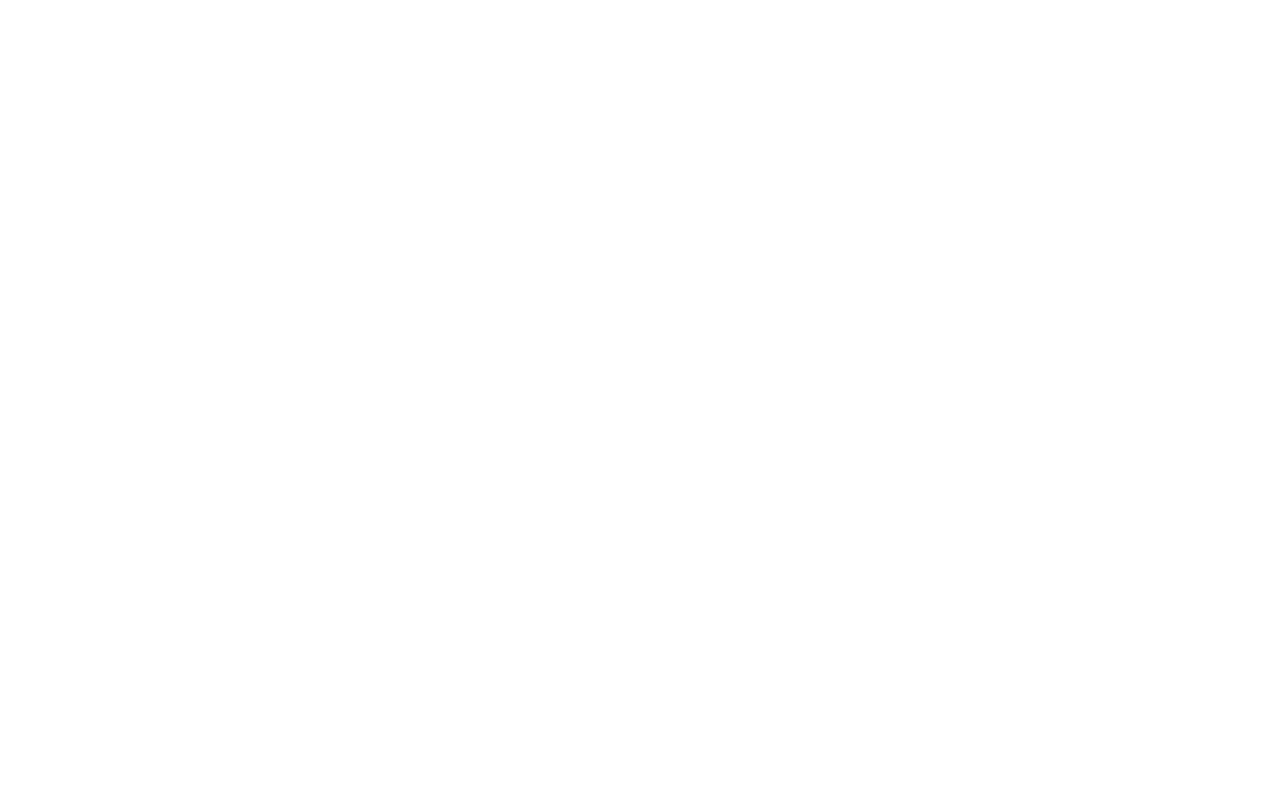
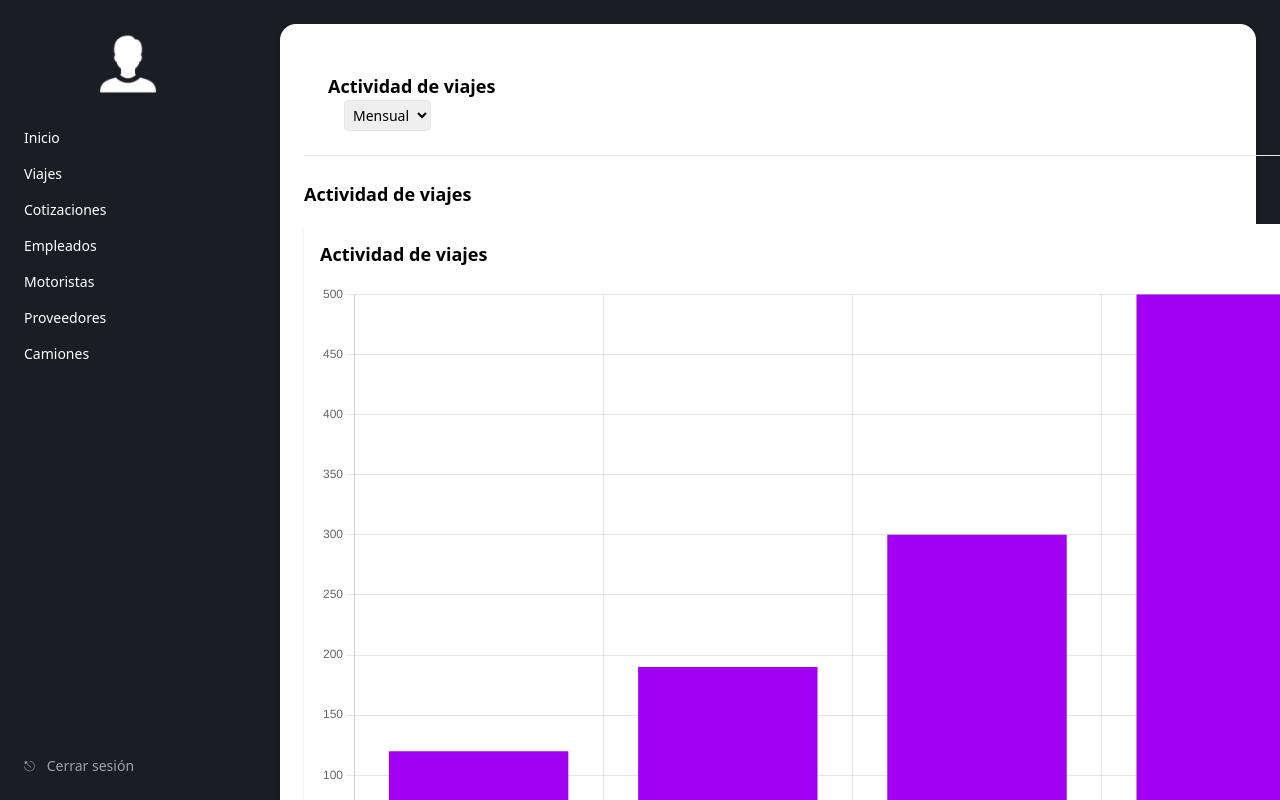
Before and after one commit to ImpulsatecRivera/Rivera, a React (Vite) app in the folder Frontend/page-Private/: page /dashboard in a window 1280 px wide. Before the commit this address had no page. Built offline with nearby package versions, Linux system fonts and the light colour scheme.

Commit message:
Probando diseño del dashboard(Prototipo visual)

```diff
--- a/Frontend/page-Private/package.json
+++ b/Frontend/page-Private/package.json
@@ -10,7 +10,9 @@
     "preview": "vite preview"
   },
   "dependencies": {
+    "chart.js": "^4.5.0",
     "react": "^19.1.0",
+    "react-chartjs-2": "^5.3.0",
     "react-dom": "^19.1.0",
     "react-router-dom": "^7.6.2"
   },
--- a/Frontend/page-Private/src/App.jsx
+++ b/Frontend/page-Private/src/App.jsx
@@ -5,6 +5,7 @@
 import VerificationCode from "./pages/VerificationCode";
 import VerificationInput from "./pages/VerificationInput";
 import ResetPassword from "./pages/ResetPassword";
+import Dashboard from "./pages/Dashboard/Dashboard";
 
 function App() {
   return (
@@ -14,6 +15,7 @@
       <Route path="/verification-code" element={<VerificationCode />} />
       <Route path="/verification-input" element={<VerificationInput />} />
       <Route path="/reset-password" element={<ResetPassword />} />
+      <Route path="/dashboard" element={<Dashboard />} />
     </Routes>
   );
 }
--- /dev/null
+++ b/Frontend/page-Private/src/components/Dashboard/Chart.jsx
@@ -0,0 +1,28 @@
+import { Bar } from "react-chartjs-2";
+import { Chart as ChartJS, CategoryScale, LinearScale, BarElement, Title, Tooltip } from "chart.js";
+
+ChartJS.register(CategoryScale, LinearScale, BarElement, Title, Tooltip);
+
+const data = {
+  labels: ['Ene', 'Feb', 'Mar', 'Abr', 'May'],
+  datasets: [
+    {
+      label: 'Viajes',
+      data: [120, 190, 300, 500, 200],
+      backgroundColor: '#a100f2',
+    },
+  ],
+};
+
+const Chart = () => {
+  return (
+    <div className="p-4 bg-white rounded shadow">
+      <h2 className="text-lg font-semibold">Actividad de viajes</h2>
+      <div className="mt-4">
+        <Bar data={data} />
+      </div>
+    </div>
+  );
+};
+
+export default Chart;
--- /dev/null
+++ b/Frontend/page-Private/src/components/Dashboard/Header.jsx
@@ -0,0 +1,11 @@
+const Header = () => (
+  <div className="p-6 border-b border-gray-200">
+    <h2 className="text-lg font-semibold">Actividad de viajes</h2>
+    <select className="ml-4 p-1 text-sm rounded border">
+      <option>Mensual</option>
+      <option>Semanal</option>
+    </select>
+  </div>
+);
+
+export default Header;
--- /dev/null
+++ b/Frontend/page-Private/src/components/Dashboard/ReportCard.jsx
@@ -0,0 +1,11 @@
+const ReportCard = () => (
+  <div className="bg-white shadow rounded-lg p-6 text-center">
+    <p className="font-semibold">Informes</p>
+    <p className="text-sm text-gray-500 mt-2 mb-4">
+      Lorem ipsum dolor sit amet. Ut enim ad minim.
+    </p>
+    <button className="bg-black text-white text-sm py-2 px-4 rounded">Ver más</button>
+  </div>
+);
+
+export default ReportCard;
--- /dev/null
+++ b/Frontend/page-Private/src/components/Dashboard/RightPanel.jsx
@@ -0,0 +1,28 @@
+import ReportCard from "./ReportCard";
+
+const RightPanel = () => {
+  const data = [
+    { label: "Food and Drink", value: "872,400" },
+    { label: "Shopping", value: "1,378,200" },
+    { label: "Housing", value: "928,500" },
+    { label: "Transportation", value: "420,700" },
+    { label: "Vehicle", value: "520,000" },
+  ];
+
+  return (
+    <div className="bg-gray-100 p-6 space-y-6">
+      <h3 className="font-semibold">Tipos de carga frecuentes</h3>
+      <ul className="space-y-2 text-sm">
+        {data.map((item, i) => (
+          <li key={i} className="flex justify-between">
+            <span>{item.label}</span>
+            <span className="font-semibold">{item.value}</span>
+          </li>
+        ))}
+      </ul>
+      <ReportCard />
+    </div>
+  );
+};
+
+export default RightPanel;
--- /dev/null
+++ b/Frontend/page-Private/src/components/Dashboard/Sidebar.jsx
@@ -0,0 +1,39 @@
+import avatar from "../../images/avatarDashboard.png";
+
+const Sidebar = () => {
+  const menuItems = [
+    "Inicio",
+    "Viajes",
+    "Cotizaciones",
+    "Empleados",
+    "Motoristas",
+    "Proveedores",
+    "Camiones"
+  ];
+
+  return (
+    <nav className="bg-[#1A1D23] text-white w-64 p-6 flex flex-col justify-between h-screen">
+      <div>
+        <div className="flex justify-center mb-6">
+          <img src={avatar} alt="Avatar" className="h-20 object-contain" />
+        </div>
+        <ul className="space-y-4">
+          {menuItems.map((item) => (
+            <li
+              key={item}
+              className="hover:text-purple-400 text-sm font-medium cursor-pointer"
+            >
+              {item}
+            </li>
+          ))}
+        </ul>
+      </div>
+
+      <div className="mt-10 text-sm text-gray-400 hover:text-white cursor-pointer">
+        <span className="inline-block mr-2">⎋</span> Cerrar sesión
+      </div>
+    </nav>
+  );
+};
+
+export default Sidebar;
--- /dev/null
+++ b/Frontend/page-Private/src/components/Dashboard/TripList.jsx
@@ -0,0 +1,11 @@
+const ReportCard = () => (
+  <div className="bg-white shadow rounded-lg p-6 text-center">
+    <p className="font-semibold">Informes</p>
+    <p className="text-sm text-gray-500 mt-2 mb-4">
+      Lorem ipsum dolor sit amet. Ut enim ad minim.
+    </p>
+    <button className="bg-black text-white text-sm py-2 px-4 rounded">Ver más</button>
+  </div>
+);
+
+export default ReportCard;
--- /dev/null
+++ b/Frontend/page-Private/src/pages/Dashboard/Dashboard.jsx
@@ -0,0 +1,42 @@
+import Sidebar from "../../components/Dashboard/Sidebar";
+import Header from "../../components/Dashboard/Header";
+import TripList from "../../components/Dashboard/TripList";
+import Chart from "../../components/Dashboard/Chart";
+import ReportCard from "../../components/Dashboard/ReportCard";
+import RightPanel from "../../components/Dashboard/RightPanel";
+import avatar from "../../images/avatar.png";
+
+const Dashboard = () => {
+  return (
+    <div className="flex bg-[#1A1D23] text-white h-screen overflow-hidden">
+      {/* Sidebar fijo */}
+      <div className="w-64 flex-shrink-0 h-full fixed top-0 left-0 bg-[#1A1D23]">
+        <Sidebar />
+      </div>
+
+      {/* Contenido principal scrollable */}
+      <div className="ml-64 w-full h-full overflow-y-auto bg-[#1A1D23]">
+        <div className="max-w-[1400px] mx-auto p-6">
+          <div className="bg-white text-black rounded-2xl shadow-md p-6 flex flex-col lg:flex-row gap-6">
+            {/* Zona izquierda */}
+            <main className="flex-1 space-y-6">
+              <Header avatar={avatar} />
+              <div>
+                <h2 className="text-lg font-semibold mb-4">Actividad de viajes</h2>
+                <Chart />
+              </div>
+              <TripList />
+            </main>
+
+            {/* Zona derecha */}
+            <aside className="w-full lg:w-[22rem]">
+              <RightPanel />
+            </aside>
+          </div>
+        </div>
+      </div>
+    </div>
+  );
+};
+
+export default Dashboard;
--- a/Frontend/page-Private/src/pages/Login.jsx
+++ b/Frontend/page-Private/src/pages/Login.jsx
@@ -3,9 +3,16 @@
 import Button from "../components/Login/Button";
 import SideImage from "../components/Login/SideImage";
 import Title from "../components/RecoverPassword/Title";
-import { Link } from "react-router-dom";
+import { Link, useNavigate } from "react-router-dom";
 
 const Login = () => {
+  const navigate = useNavigate();
+
+  const handleLogin = (e) => {
+    e.preventDefault();
+    navigate("/dashboard"); // redirección temporal
+  };
+
   return (
     <div className="min-h-screen flex flex-col lg:flex-row items-center justify-center bg-gray-100">
       {/* Columna del formulario */}
@@ -13,27 +20,16 @@
         <Avatar />
         <Title className="text-gray-800">¡Bienvenido de vuelta!</Title>
 
-   <form className="w-full max-w-md space-y-4">
-  <Input
-    label="Correo"
-    labelClassName="text-gray-700"
-    type="email"
-    placeholder="ejemplo@email.com"
-  />
-  <Input
-    label="Contraseña"
-    labelClassName="text-gray-700"
-    type="password"
-    placeholder="Al menos 8 caracteres"
-  />
+        <form className="w-full max-w-md space-y-4" onSubmit={handleLogin}>
+          <Input label="Correo" type="email" placeholder="ejemplo@email.com" />
+          <Input label="Contraseña" type="password" placeholder="Al menos 8 caracteres" />
           <div className="text-right text-sm">
             <Link to="/recuperar" className="text-blue-600 hover:underline">
               ¿Olvidaste tu contraseña?
             </Link>
           </div>
-  <Button>Iniciar sesión</Button>
+          <Button type="submit">Iniciar sesión</Button>
         </form>
-
       </div>
 
       {/* Imagen lateral */}
```
Also changed, not shown: Frontend/page-Private/src/images/avatarDashboard.png (added), 1 other file (tests, documents, lock files or other folders). Lines whose indentation alone changed are shown as unchanged.
